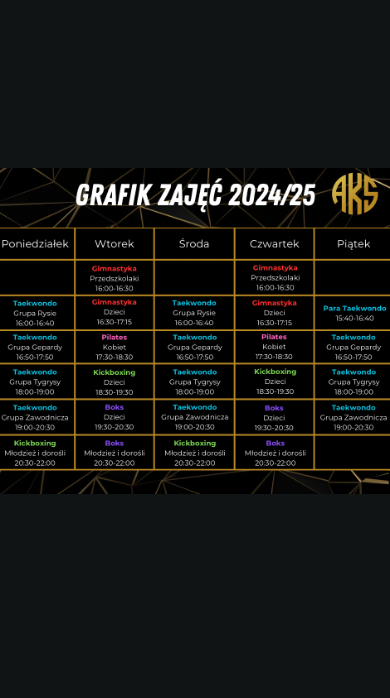
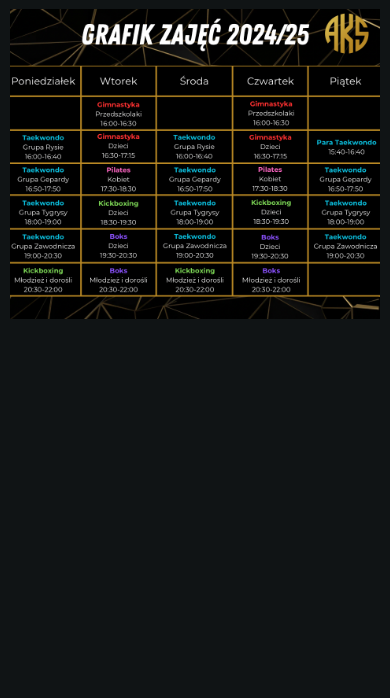
Before and after one commit to IgorSzymborski/AKS, a plain HTML site: page index.html in a window 390 px wide. Both pictures are taken after a click on the item "GRAFIK ZAJĘĆ". Shown: the part 91-789 px from the top of the page. Drawn offline with nearby package versions, Linux system fonts and the light colour scheme; some packages are replaced by stand-ins of ours.

Commit message:
update queires

```diff
--- a/css/queries.css
+++ b/css/queries.css
@@ -804,6 +804,11 @@
     padding: 0 1rem;
   }
 
+  .schedulePopup {
+    align-items: flex-start;
+    padding: 10rem 1rem;
+  }
+
   .scheduleImg {
     width: 100%;
   }
```
